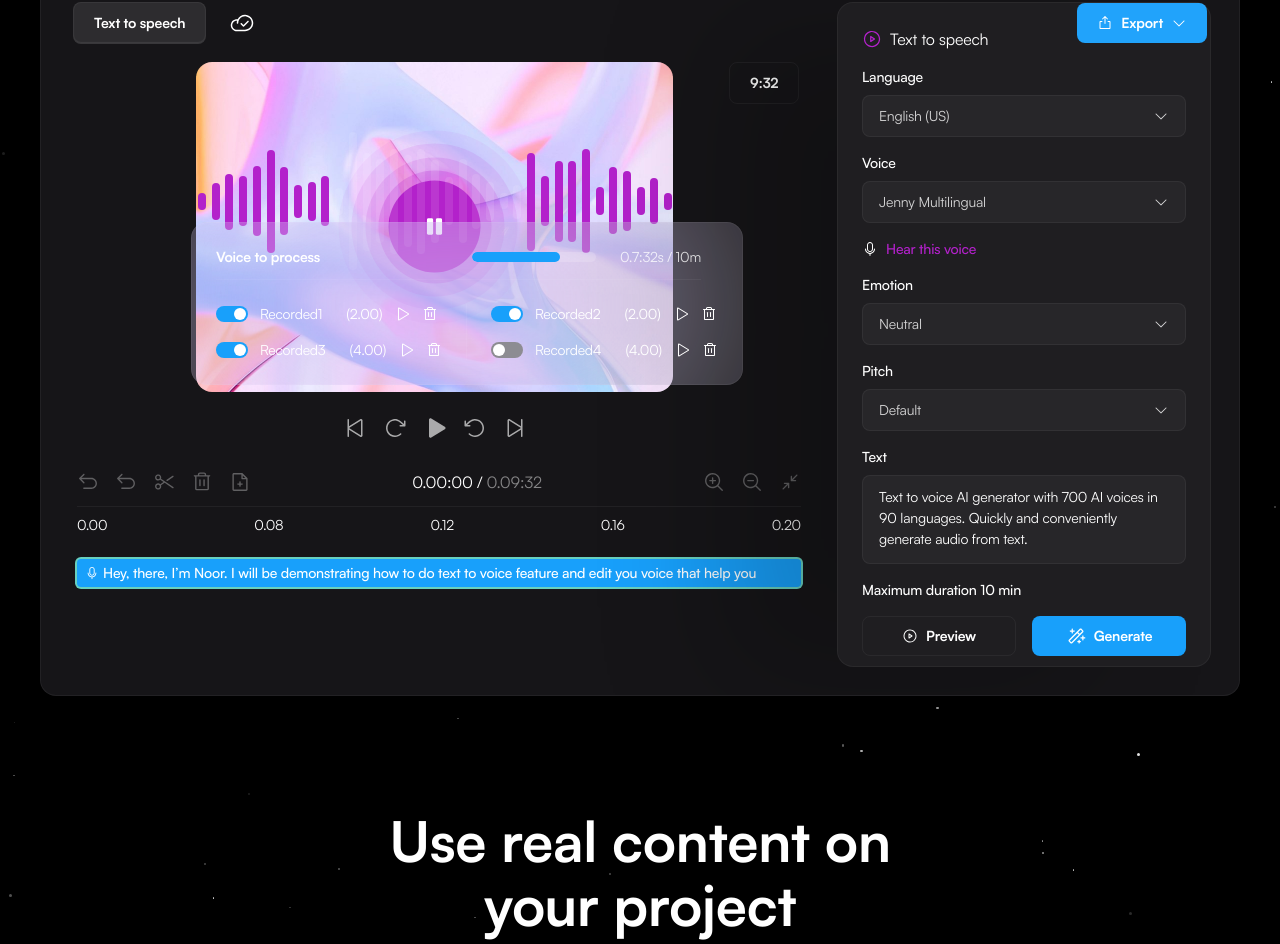
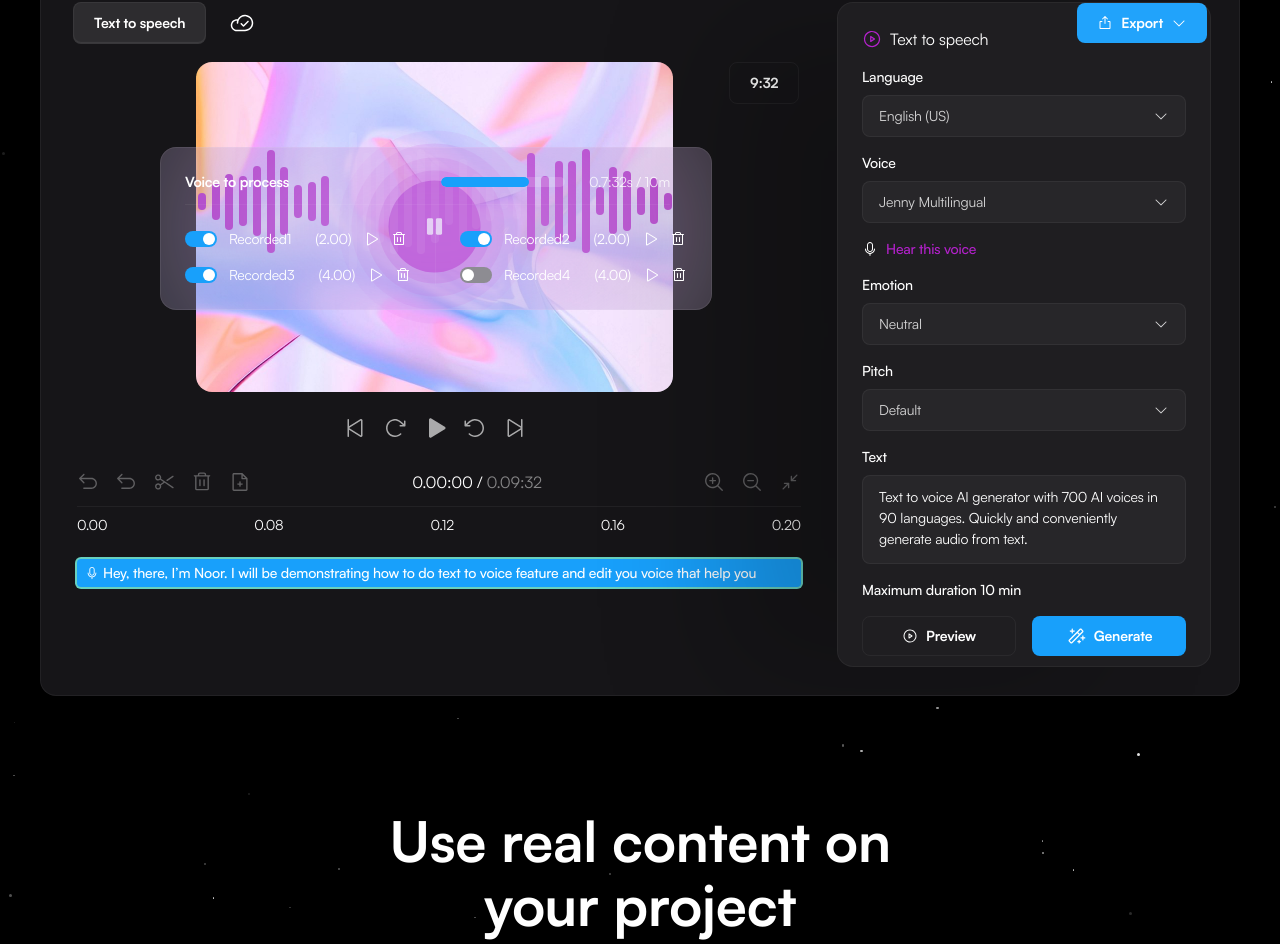
Before and after one commit to nooruiux/Content-Writing-AI-Website, a Next.js app: page / in a window 1280 px wide. Shown: the part 2973-3917 px from the top of the page. Built offline with nearby package versions, Linux system fonts and the light colour scheme.

Commit message:
fix: centre the voiceai "Voice to process" card on the preview
- was offset ~32px right and ~76px low; now centred on the waveform
  preview area (both axes)
- bg + border unified to rgba(255,255,255,0.08) -- deliberately one step
  above the 5% section hairline since it is an overlay element

```diff
--- a/components/mockups/VoiceEditor.tsx
+++ b/components/mockups/VoiceEditor.tsx
@@ -168,7 +168,7 @@ function SettingsPanel({ className = "" }: { className?: string }) {
 function VoiceToProcessCard({ className = "" }: { className?: string }) {
   return (
     <div
-      className={`rounded-2xl border border-border bg-white/[0.08] p-6 backdrop-blur-[120px] ${className}`}
+      className={`rounded-2xl border border-white/[0.08] bg-white/[0.08] p-6 backdrop-blur-[120px] ${className}`}
     >
       <div className="flex w-[485px] max-w-full flex-col items-center gap-3">
         <div className="flex w-full items-center justify-between">
@@ -242,7 +242,7 @@ export function VoiceEditorDesktop() {
       </div>
       <SettingsPanel className="absolute left-[796px] top-[72px] h-[665px] shadow-[-120px_20px_124px_rgb(0_0_0/0.2)]" />
       {/* progress card floats over the preview, clear of the settings panel */}
-      <VoiceToProcessCard className="absolute left-[150px] top-[292px]" />
+      <VoiceToProcessCard className="absolute left-[119px] top-[217px]" />
     </div>
   );
 }
```
